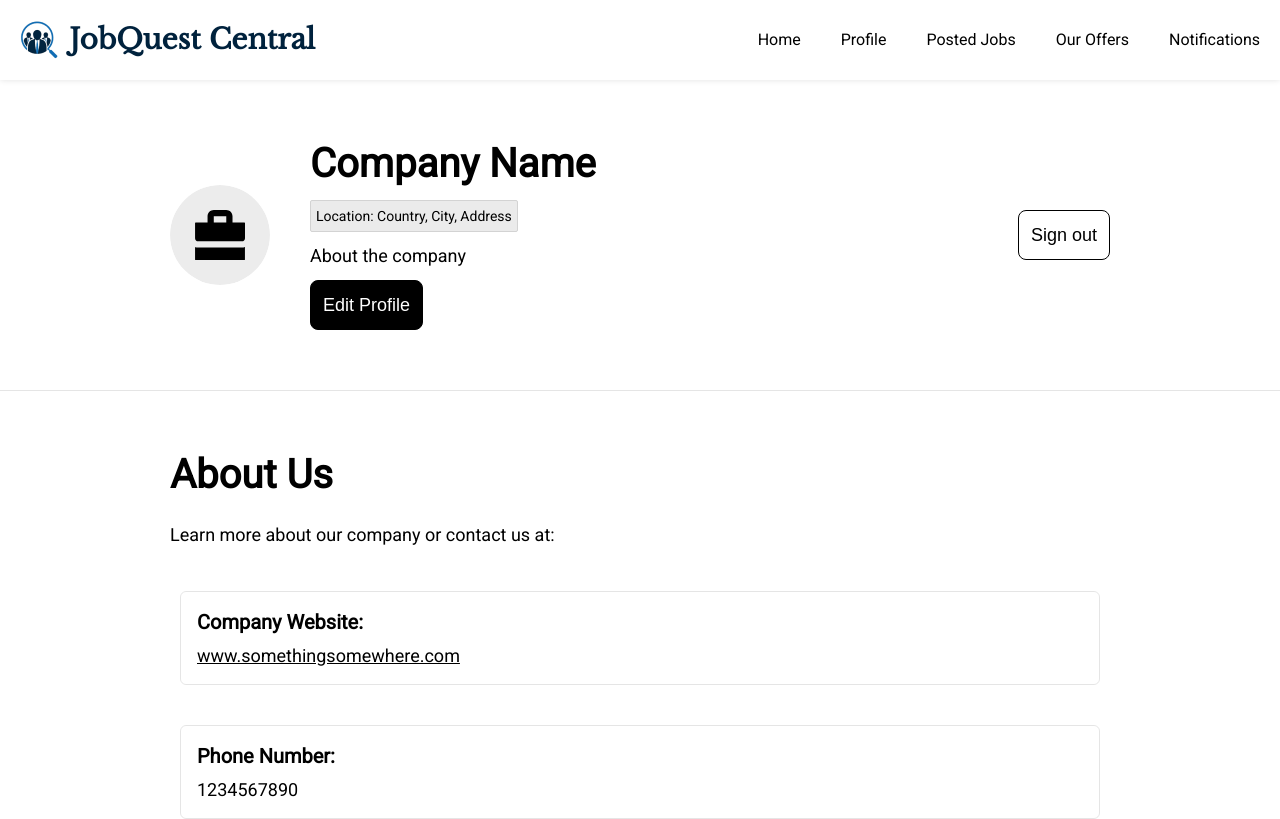
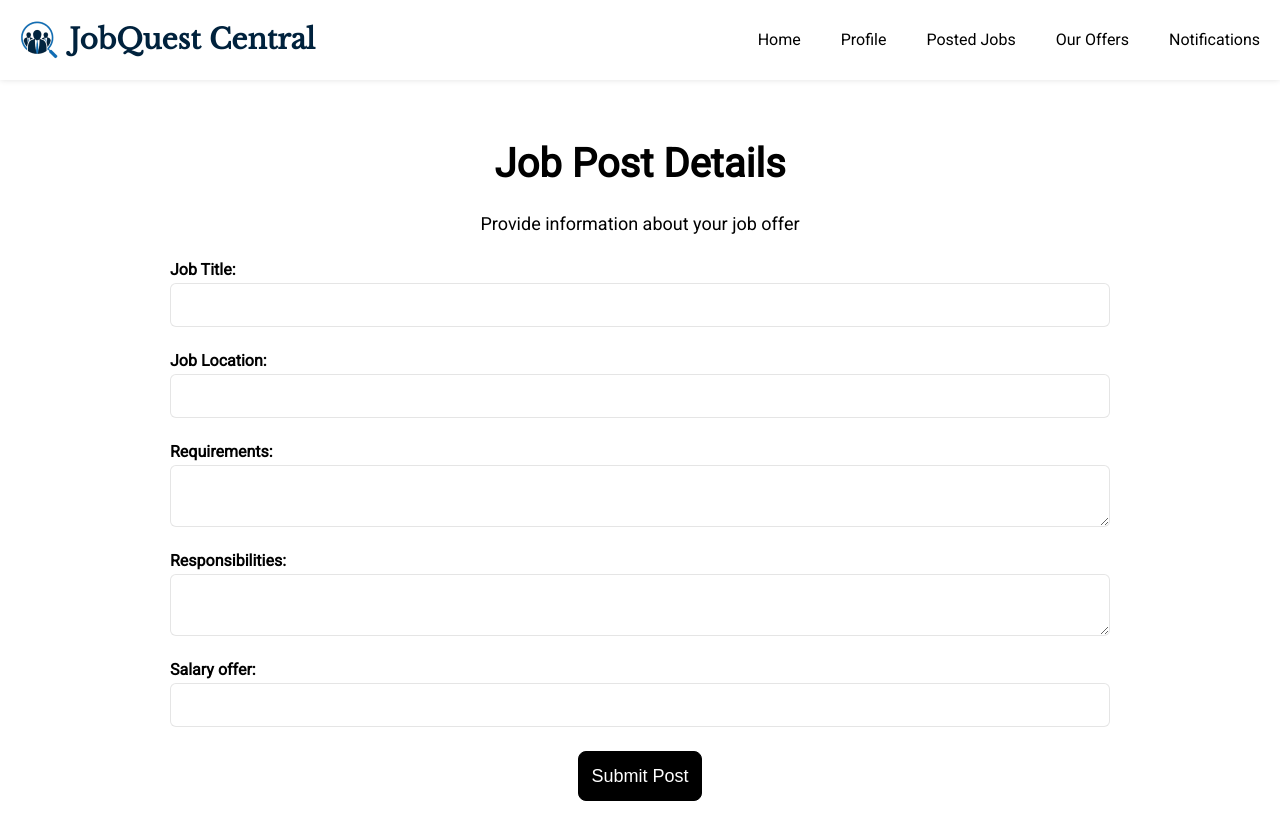
Before and after one commit to G-Jasser/GMC-Final-Project, a React (Vite) app: page / in a window 1280 px wide. Shown: the top 819 px of the page. Built offline with nearby package versions, Linux system fonts and the light colour scheme.

Commit message:
add post add section

```diff
--- a/src/App.jsx
+++ b/src/App.jsx
@@ -6,9 +6,9 @@ import { JobCategoriesSection } from './components/JobCategoriesSection'
 import { JobSearchSection } from './components/JobSearchSection'
 import LandingPage from './components/LandingPage'
 import { NavbarSignedRecruiter } from './components/NavbarSignedRecruiter'
+import { NewPostSection } from './components/NewPostSection'
 import { PostedJobsSection } from './components/PostedJobsSection'
 import { ProfileRecruiterMainSec } from './components/ProfileRecruiterMainSec'
-import ProfileRecruiterPage from './components/ProfileRecruiterPage'
 import { ProfileSeekerMainSec } from './components/ProfileSeekerMainSec'
 import ProfileSeekerPage from './components/ProfileSeekerPage'
 import { ReceivedAppSection } from './components/ReceivedAppSection'
@@ -17,7 +17,9 @@ import { RecruiterAboutUsSection } from './components/RecruiterAboutUsSection'
 function App() {
   return (
     <>
-      <ProfileRecruiterPage/>
+      <NavbarSignedRecruiter/>
+      <NewPostSection/>
+      <GeneralFooter />
     </>
   )
 }
--- /dev/null
+++ b/src/components/NewPostSection.jsx
@@ -0,0 +1,38 @@
+import React from "react";
+import "/src/css/style.css";
+
+export const NewPostSection = () => {
+    return (
+        <div className="section-container form-container-2 bottom-border max-height-sc min-height-5">
+            <div className="form-style-2 max-width width100p">
+                <div className="title-1">Job Post Details</div>
+                <p className="text-normal">Provide information about your job offer</p>
+                <div className="input-frame">
+                    <label className="text-wrapper">Job Title:</label>
+                    <input className="textfield" type="text" />
+                </div>
+                <div className="input-frame">
+                    <label className="text-wrapper">Job Location:</label>
+                    <input className="textfield" type="text" />
+                </div>
+                <div className="input-frame">
+                    <label className="text-wrapper">Requirements:</label>
+                    <textarea className="textfield" />
+                </div>
+                <div className="input-frame">
+                    <label className="text-wrapper">Responsibilities:</label>
+                    <textarea className="textfield" />
+                </div>
+                <div className="input-frame">
+                    <label className="text-wrapper">Salary offer:</label>
+                    <input className="textfield" type="text" />
+                </div>
+                <div className="btn-ctr">
+                    <button className="button-styled secondary-button">
+                        Submit Post
+                    </button>
+                </div>
+            </div>
+        </div>
+    );
+};
--- a/src/css/style.css
+++ b/src/css/style.css
@@ -758,7 +758,7 @@
     flex: 1 0 0;
 }
 
-.JobSearchSection .btn-ctr {
+.btn-ctr {
     align-self: stretch;
     display: flex;
     justify-content: center;
@@ -777,3 +777,35 @@
     width: 100px;
     border-radius: 50px;
 }
+/*********************************************************/
+/* FORM PAGE 2 CSS SECTION ------------------------------*/
+.form-container-2 {
+    display: flex;
+    justify-content: center;
+    align-items: center;
+    padding: 60px 170px;
+}
+.form-style-2 {
+    display: flex;
+    flex-direction: column;
+    align-items: stretch;
+    gap: 24px;
+}
+
+.form-style-2 .title-1, .form-style-2 .text-normal {
+    text-align: center;
+}
+.form-style-2 .text-wrapper {
+    font-weight: bold;
+    font-size: 16px;
+}
+.form-style-2 .textfield {
+    font-size: 16px;
+}
+.form-style-2 textarea.textfield {
+    /*Make this a fix space*/
+}
+.input-frame .list-horizontal {
+    justify-content: flex-start;
+    padding: 0;
+}
```
